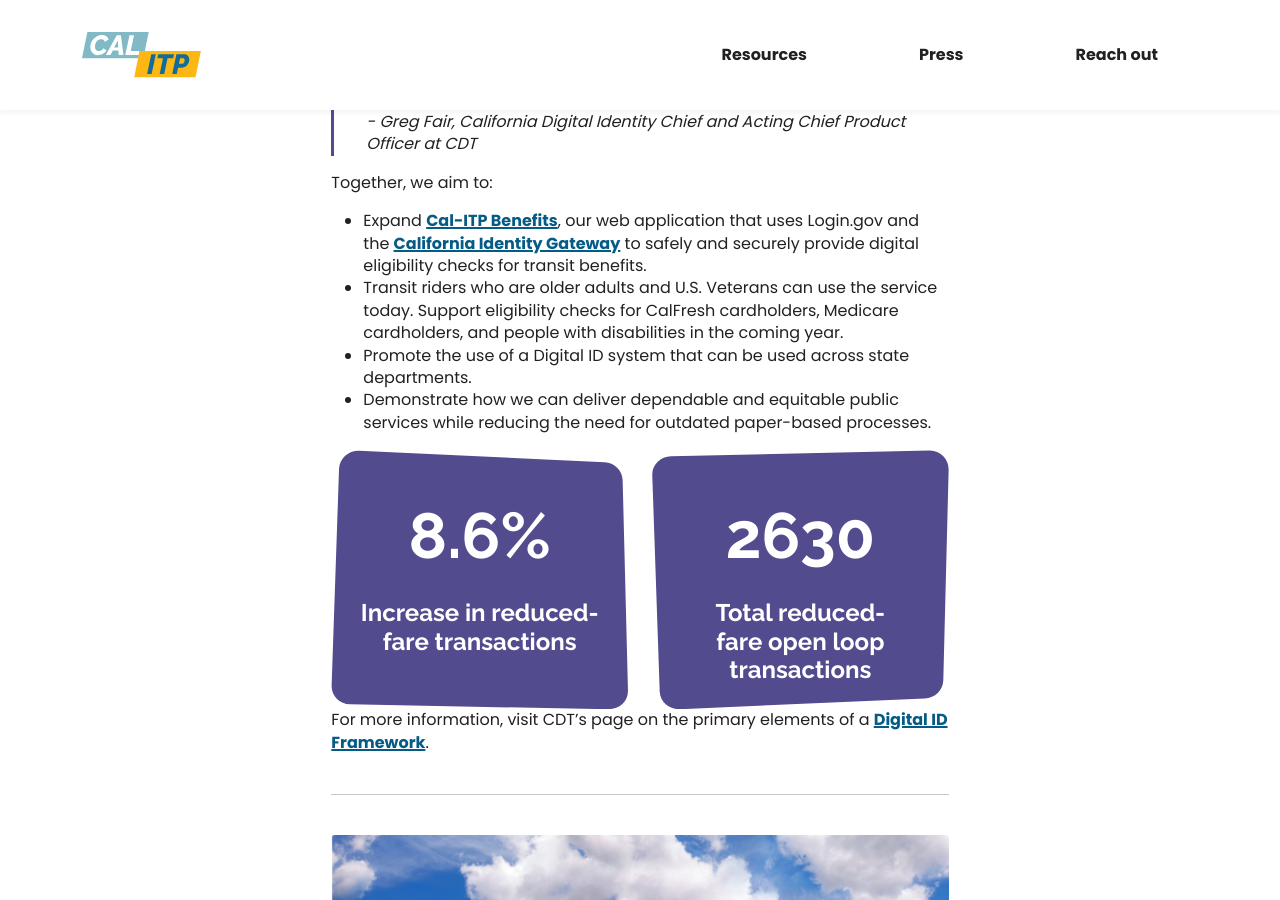
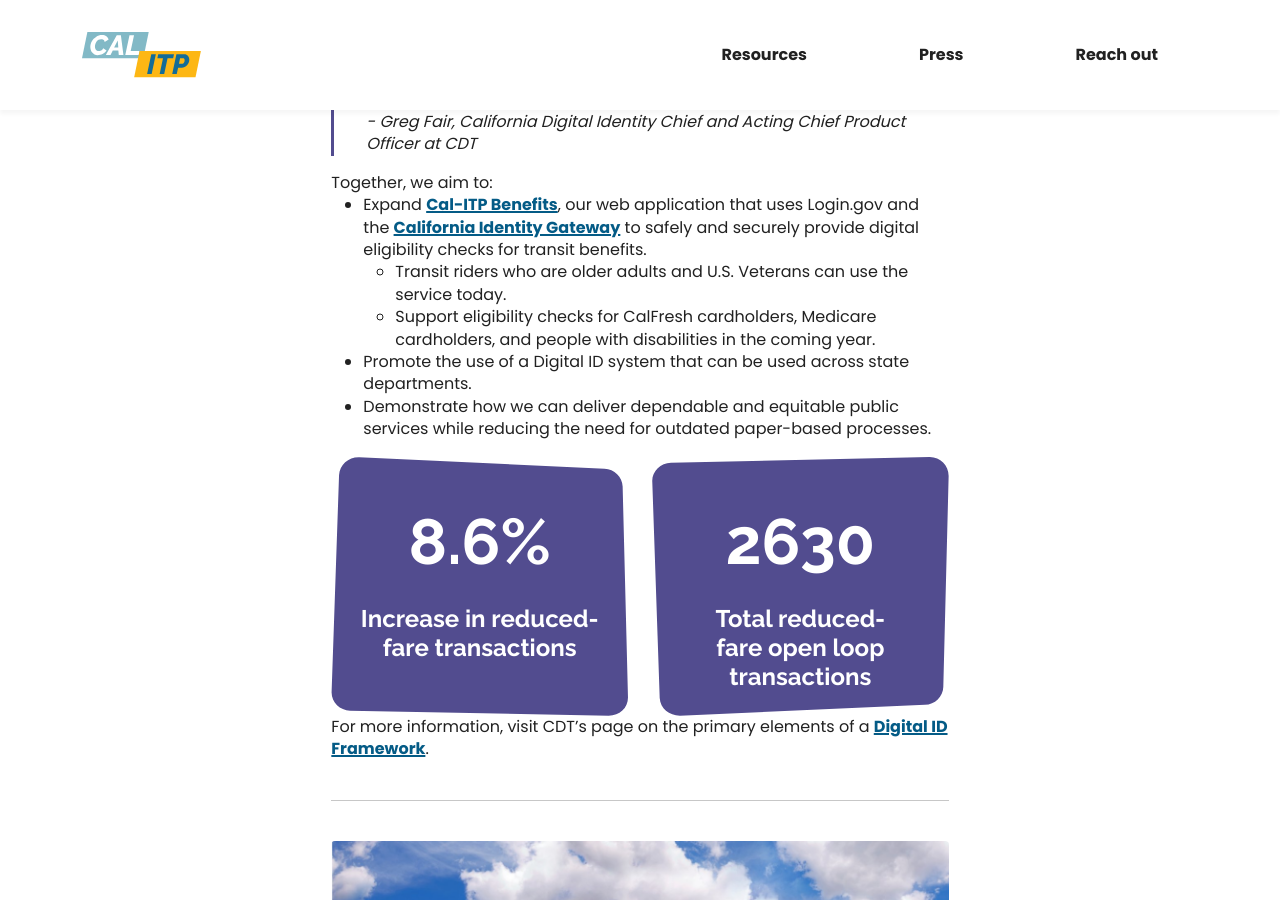
Before and after one commit to cal-itp/calitp.org, a Jekyll site: the page built from src/partners.html, in a window 1280 px wide and 900 px high, scrolled down 889 px. Built offline with Jekyll 4.4.1, drawn with Linux system fonts in a browser that asks for light colours.

Commit message:
feat(partners): style the unordered list

```diff
--- a/src/partners.html
+++ b/src/partners.html
@@ -35,17 +35,20 @@
           </blockquote>
           <figcaption>- Greg Fair, California Digital Identity Chief and Acting Chief Product Officer at CDT</figcaption>
         </figure>
-        <p>Together, we aim to:</p>
+        <p class="mb-0">Together, we aim to:</p>
         <ul>
           <li>
             Expand <a target="_blank" href="https://benefits.calitp.org/">Cal-ITP Benefits</a>, our web application that uses
             Login.gov and the
             <a href="https://digitalidstrategy.cdt.ca.gov/primary-elements.html" target="_blank">California Identity Gateway</a>
             to safely and securely provide digital eligibility checks for transit benefits.
-          </li>
-          <li>
-            Transit riders who are older adults and U.S. Veterans can use the service today. Support eligibility checks for
-            CalFresh cardholders, Medicare cardholders, and people with disabilities in the coming year.
+            <ul>
+              <li>Transit riders who are older adults and U.S. Veterans can use the service today.</li>
+              <li>
+                Support eligibility checks for CalFresh cardholders, Medicare cardholders, and people with disabilities in the
+                coming year.
+              </li>
+            </ul>
           </li>
           <li>Promote the use of a Digital ID system that can be used across state departments. </li>
           <li>
@@ -82,7 +85,7 @@
           <blockquote>“CARB QUOTE TK TK TK.”</blockquote>
           <figcaption>- Name TK, Title at CARB</figcaption>
         </figure>
-        <p>
+        <p class="mb-0">
           The <a target="_blank" href="https://ww2.arb.ca.gov/">California Air Resources Board</a> (CARB) helps us improve the
           distribution of transportation benefits for state agencies and recipients in California. Together, we aim to:
         </p>
```
